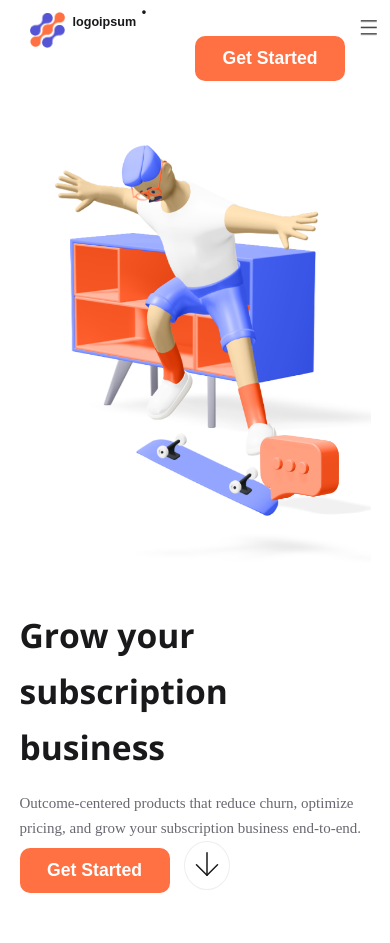
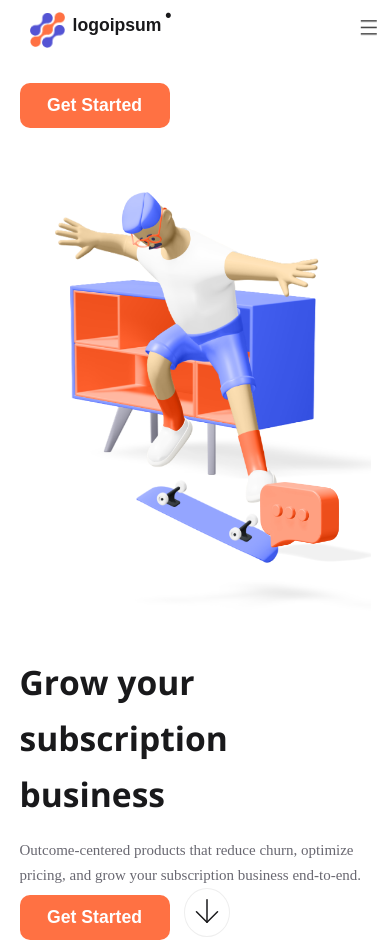
Before and after one commit to Ibrahemyoussef2020/grow-your-business, a plain HTML site: page index.html in a window 390 px wide. Shown: the top 943 px of the page. Drawn offline with nearby package versions, Linux system fonts and the light colour scheme.

Commit message:
header direction

```diff
--- a/css/style.css
+++ b/css/style.css
@@ -90,6 +90,7 @@ header .get-started-container{
     display: none;
     z-index: 1;
     cursor: pointer;
+    background: #fff;
 }
 
 /******************** Main *********************/
@@ -361,6 +362,14 @@ main img {
         --first-font:2.7rem;
         --second-font:1.8rem;
     }
+
+    header{
+        flex-direction: column;
+    }
+
+    .logo-text{
+        font-size: var(--second-font);
+    }
     .nav-button{
         display: block;
     }
```
